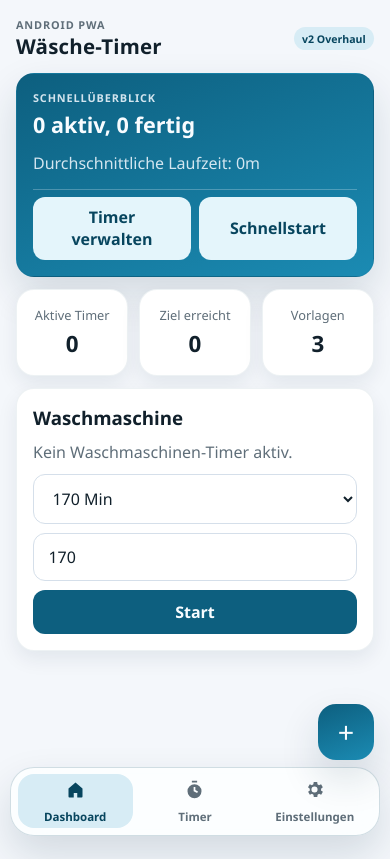
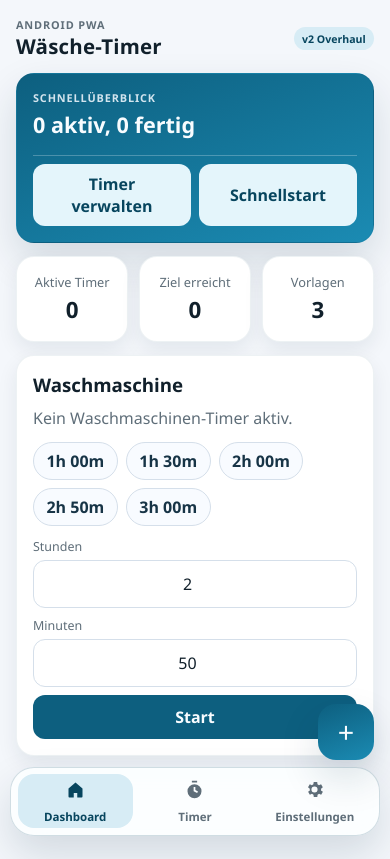
Before and after one commit to blaxcky/wasche-timer-app, a React (Vite) app: page / in a window 390 px wide. Built offline with nearby package versions, Linux system fonts and the light colour scheme.

Commit message:
waschmaschinen timer vorlage new

```diff
--- a/src/app/App.tsx
+++ b/src/app/App.tsx
@@ -12,13 +12,29 @@ const NAV_ITEMS: Array<{ id: TabId; label: string; icon: string }> = [
   { id: "settings", label: "Einstellungen", icon: "settings" }
 ];
 
-function parseMinutesInput(input: string): number[] {
-  return input
-    .split(",")
-    .map((token) => Number(token.trim()))
-    .filter((value) => Number.isFinite(value) && value > 0)
-    .map((value) => Math.floor(value))
-    .sort((a, b) => b - a);
+function formatPresetLabel(totalMinutes: number): string {
+  const hours = Math.floor(totalMinutes / 60);
+  const minutes = totalMinutes % 60;
+  return `${hours}h ${minutes.toString().padStart(2, "0")}m`;
+}
+
+function splitPresetMinutes(totalMinutes: number): { hours: number; minutes: number } {
+  return {
+    hours: Math.floor(totalMinutes / 60),
+    minutes: totalMinutes % 60
+  };
+}
+
+function parseHourMinutePreset(hoursInput: string, minutesInput: string): number | null {
+  const hours = Number(hoursInput);
+  const minutes = Number(minutesInput);
+
+  if (!Number.isInteger(hours) || !Number.isInteger(minutes)) return null;
+  if (hours < 0 || hours > 23) return null;
+  if (minutes < 0 || minutes > 59) return null;
+
+  const total = hours * 60 + minutes;
+  return total > 0 ? total : null;
 }
 
 function useNow(): Date {
@@ -72,19 +88,25 @@ interface EditDraft {
 function AppContent(): JSX.Element {
   const { state, dispatch } = useAppState();
   const now = useNow();
+  const initialMachinePreset = splitPresetMinutes(state.washingMachine.presetMin);
   const [tab, setTab] = useState<TabId>("dashboard");
   const [newTimerName, setNewTimerName] = useState("");
-  const [machineMinutes, setMachineMinutes] = useState(state.washingMachine.presetMin.toString());
+  const [machineHours, setMachineHours] = useState(initialMachinePreset.hours.toString());
+  const [machineInputMinutes, setMachineInputMinutes] = useState(initialMachinePreset.minutes.toString());
   const [editDraft, setEditDraft] = useState<EditDraft | null>(null);
   const [newTemplateName, setNewTemplateName] = useState("");
   const [newTemplateEmoji, setNewTemplateEmoji] = useState("🧺");
-  const [defaultPresetInput, setDefaultPresetInput] = useState(state.settings.defaultWashingPresetsMin.join(","));
+  const [newPresetHours, setNewPresetHours] = useState("2");
+  const [newPresetMinutes, setNewPresetMinutes] = useState("50");
   const [installPrompt, setInstallPrompt] = useState<BeforeInstallPromptEvent | null>(null);
   const washingDoneRef = useRef(false);
 
   useEffect(() => {
-    setDefaultPresetInput(state.settings.defaultWashingPresetsMin.join(","));
-  }, [state.settings.defaultWashingPresetsMin]);
+    if (state.washingMachine.active) return;
+    const preset = splitPresetMinutes(state.washingMachine.presetMin);
+    setMachineHours(preset.hours.toString());
+    setMachineInputMinutes(preset.minutes.toString());
+  }, [state.washingMachine.active, state.washingMachine.presetMin]);
 
   useEffect(() => {
     const onBeforeInstallPrompt = (event: Event): void => {
@@ -104,17 +126,16 @@ function AppContent(): JSX.Element {
   const activeCount = state.timers.filter((timer) => timer.status === "active").length;
   const doneCount = state.timers.filter((timer) => elapsedSeconds(timer.startAt, now) >= timer.targetDurationSec).length;
   const templateCount = state.templates.length;
-  const avgElapsed =
-    state.timers.length === 0
-      ? 0
-      : Math.round(
-          state.timers.reduce((sum, timer) => sum + elapsedSeconds(timer.startAt, now), 0) / Math.max(1, state.timers.length)
-        );
 
   const washingRemaining = useMemo(() => {
     if (!state.washingMachine.active || !state.washingMachine.endAt) return 0;
     return Math.max(0, Math.floor((new Date(state.washingMachine.endAt).getTime() - now.getTime()) / 1000));
   }, [now, state.washingMachine]);
+
+  const washingDurationSec = state.washingMachine.presetMin * 60;
+  const washingProgress = state.washingMachine.active
+    ? Math.min(100, Math.max(0, Math.round(((washingDurationSec - washingRemaining) / washingDurationSec) * 100)))
+    : 0;
 
   const washingEndDate = state.washingMachine.endAt ? new Date(state.washingMachine.endAt) : null;
   const isWashingDone = state.washingMachine.active && washingEndDate !== null && now.getTime() >= washingEndDate.getTime();
@@ -188,11 +209,20 @@ function AppContent(): JSX.Element {
     dispatch({ type: "DELETE_TIMER", payload: { id } });
   };
 
-  const startWashingMachine = (): void => {
-    const minutes = Number(machineMinutes);
+  const startWashingMachine = (minutes: number): void => {
     if (!Number.isFinite(minutes) || minutes <= 0) return;
     dispatch({ type: "START_WASHING_MACHINE", payload: { minutes: Math.floor(minutes) } });
     triggerHaptics(state.settings.hapticsEnabled);
+  };
+
+  const startCustomWashingMachine = (): void => {
+    const minutes = parseHourMinutePreset(machineHours, machineInputMinutes);
+    if (!minutes) {
+      window.alert("Bitte gültige Stunden und Minuten eingeben.");
+      return;
+    }
+
+    startWashingMachine(minutes);
   };
 
   const stopWashingMachine = (): void => {
@@ -303,18 +333,40 @@ function AppContent(): JSX.Element {
     dispatch({ type: "DELETE_TEMPLATE", payload: { id: templateId } });
   };
 
-  const applyDefaults = (): void => {
-    const presets = parseMinutesInput(defaultPresetInput).sort((a, b) => a - b);
-
-    if (presets.length === 0) {
-      window.alert("Bitte gültige Minutenliste eingeben.");
+  const addWashingPreset = (): void => {
+    const presetMinutes = parseHourMinutePreset(newPresetHours, newPresetMinutes);
+    if (!presetMinutes) {
+      window.alert("Bitte gültige Stunden und Minuten für die Vorlage eingeben.");
       return;
     }
+
+    const nextPresets = Array.from(new Set([...state.settings.defaultWashingPresetsMin, presetMinutes])).sort(
+      (a, b) => a - b
+    );
 
     dispatch({
       type: "UPDATE_SETTINGS",
       payload: {
-        defaultWashingPresetsMin: presets
+        defaultWashingPresetsMin: nextPresets
+      }
+    });
+
+    setNewPresetHours("2");
+    setNewPresetMinutes("50");
+  };
+
+  const deleteWashingPreset = (presetMinutes: number): void => {
+    if (state.settings.defaultWashingPresetsMin.length <= 1) {
+      window.alert("Mindestens eine Waschmaschinen-Vorlage muss erhalten bleiben.");
+      return;
+    }
+
+    if (!confirmAction(`Vorlage ${formatPresetLabel(presetMinutes)} wirklich löschen?`)) return;
+
+    dispatch({
+      type: "UPDATE_SETTINGS",
+      payload: {
+        defaultWashingPresetsMin: state.settings.defaultWashingPresetsMin.filter((item) => item !== presetMinutes)
       }
     });
   };
@@ -365,7 +417,6 @@ function AppContent(): JSX.Element {
                 <p className="eyebrow">Schnellüberblick</p>
                 <h2>{activeCount} aktiv, {doneCount} fertig</h2>
               </div>
-              <p className="muted">Durchschnittliche Laufzeit: {formatDuration(avgElapsed, false)}</p>
               <div className="quick-actions hero-actions">
                 <button className="btn btn-tonal" onClick={() => setTab("timers")}>Timer verwalten</button>
                 <button className="btn btn-tonal" onClick={() => addTimer("Neue Ladung")}>Schnellstart</button>
@@ -399,26 +450,48 @@ function AppContent(): JSX.Element {
                 <>
                   <p className="big-timer">{isWashingDone ? "Fertig" : formatDuration(washingRemaining)}</p>
                   <p className="muted">Ende: {washingEndDate.toLocaleTimeString("de-DE", { hour: "2-digit", minute: "2-digit" })} Uhr</p>
+                  <div className="progress-track">
+                    <div className="progress-bar" style={{ width: `${washingProgress}%` }} />
+                  </div>
                 </>
               ) : (
                 <p className="muted">Kein Waschmaschinen-Timer aktiv.</p>
               )}
 
-              <div className="inline-form">
-                <select value={machineMinutes} onChange={(event) => setMachineMinutes(event.target.value)}>
+              <div className="washing-presets">
                 {state.settings.defaultWashingPresetsMin.map((value) => (
-                    <option key={value} value={value}>{value} Min</option>
+                  <button
+                    key={value}
+                    className={`preset-chip ${state.washingMachine.active && value === state.washingMachine.presetMin ? "preset-chip-active" : ""}`}
+                    onClick={() => startWashingMachine(value)}
+                  >
+                    {formatPresetLabel(value)}
+                  </button>
                 ))}
-                  <option value={machineMinutes}>{machineMinutes} Min (Custom)</option>
-                </select>
+              </div>
+
+              <div className="machine-custom-grid">
+                <label className="machine-time-field">
+                  <span>Stunden</span>
                   <input
                     type="number"
-                  min={1}
-                  max={360}
-                  value={machineMinutes}
-                  onChange={(event) => setMachineMinutes(event.target.value)}
+                    min={0}
+                    max={23}
+                    value={machineHours}
+                    onChange={(event) => setMachineHours(event.target.value)}
                   />
-                <button className="btn btn-primary" onClick={startWashingMachine}>Start</button>
+                </label>
+                <label className="machine-time-field">
+                  <span>Minuten</span>
+                  <input
+                    type="number"
+                    min={0}
+                    max={59}
+                    value={machineInputMinutes}
+                    onChange={(event) => setMachineInputMinutes(event.target.value)}
+                  />
+                </label>
+                <button className="btn btn-primary" onClick={startCustomWashingMachine}>Start</button>
               </div>
             </article>
 
@@ -542,14 +615,44 @@ function AppContent(): JSX.Element {
                 />
               </label>
 
-              <div className="inline-form">
+              <p className="muted">Waschmaschinen-Vorlagen verwaltest du im nächsten Abschnitt mit Stunden und Minuten.</p>
+            </article>
+
+            <article className="card">
+              <div className="section-head">
+                <h3>Waschmaschinen-Vorlagen</h3>
+              </div>
+              <div className="machine-custom-grid">
+                <label className="machine-time-field">
+                  <span>Stunden</span>
                   <input
-                  type="text"
-                  value={defaultPresetInput}
-                  onChange={(event) => setDefaultPresetInput(event.target.value)}
-                  placeholder="60,90,120,170"
+                    type="number"
+                    min={0}
+                    max={23}
+                    value={newPresetHours}
+                    onChange={(event) => setNewPresetHours(event.target.value)}
                   />
-                <button className="btn btn-primary" onClick={applyDefaults}>Defaults setzen</button>
+                </label>
+                <label className="machine-time-field">
+                  <span>Minuten</span>
+                  <input
+                    type="number"
+                    min={0}
+                    max={59}
+                    value={newPresetMinutes}
+                    onChange={(event) => setNewPresetMinutes(event.target.value)}
+                  />
+                </label>
+                <button className="btn btn-primary" onClick={addWashingPreset}>Vorlage hinzufügen</button>
+              </div>
+
+              <div className="template-management-list">
+                {state.settings.defaultWashingPresetsMin.map((preset) => (
+                  <div key={preset} className="template-management-item">
+                    <span>{formatPresetLabel(preset)}</span>
+                    <button className="btn btn-danger" onClick={() => deleteWashingPreset(preset)}>Löschen</button>
+                  </div>
+                ))}
               </div>
             </article>
 
--- a/src/styles.css
+++ b/src/styles.css
@@ -313,6 +313,52 @@ button:focus-visible {
   padding: 0.42rem 0.7rem;
 }
 
+.washing-presets {
+  margin-top: 0.8rem;
+  display: flex;
+  flex-wrap: wrap;
+  gap: 0.5rem;
+}
+
+.preset-chip {
+  border: 1px solid var(--line);
+  border-radius: 999px;
+  background: #f8fbff;
+  color: #173446;
+  min-height: 38px;
+  padding: 0.4rem 0.78rem;
+  font-weight: 600;
+  cursor: pointer;
+}
+
+.preset-chip-active {
+  border-color: var(--primary);
+  background: #d7ecf5;
+  color: var(--primary-strong);
+}
+
+.machine-custom-grid {
+  margin-top: 0.75rem;
+  display: grid;
+  grid-template-columns: 1fr 1fr auto;
+  gap: 0.55rem;
+  align-items: end;
+}
+
+.machine-time-field {
+  display: grid;
+  gap: 0.3rem;
+}
+
+.machine-time-field span {
+  font-size: 0.78rem;
+  color: var(--muted);
+}
+
+.machine-time-field input {
+  text-align: center;
+}
+
 .timer-list {
   display: grid;
   gap: 0.75rem;
@@ -570,4 +616,8 @@ button:focus-visible {
   .timer-actions {
     grid-template-columns: repeat(2, minmax(0, 1fr));
   }
+
+  .machine-custom-grid {
+    grid-template-columns: 1fr;
+  }
 }
```
Lines whose indentation alone changed are shown as unchanged.
